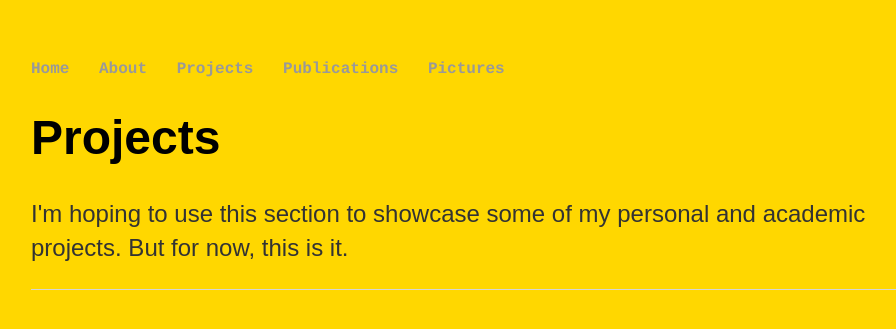
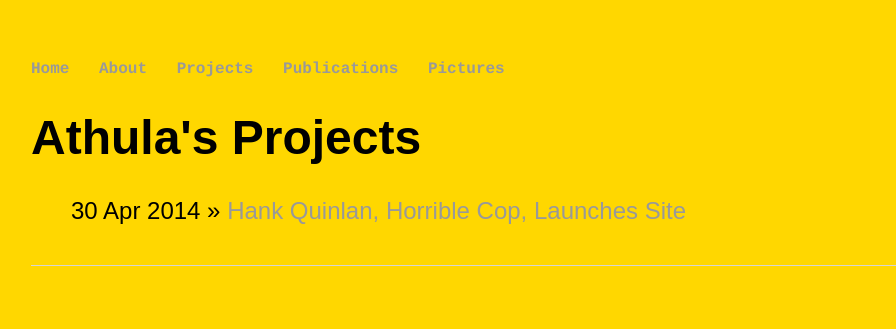
Before and after one commit to athpud/athpud.github.io, a Jekyll site: the page built from projects/index.html, in a window 1280 px wide. Shown: the top 329 px of the page, without its empty margins (161-1057 px from the left). Built offline with Jekyll 4.4.1, drawn with Linux system fonts in a browser that asks for light colours.

Commit message:
adding room for posts

```diff
--- a/projects/index.html
+++ b/projects/index.html
@@ -2,7 +2,10 @@
 layout: default
 title: Athula's Projects
 ---
-	<div class="projects">
-		<h1>Projects</h1>
-		<p>I'm hoping to use this section to showcase some of my personal and academic projects. But for now, this is it.</p>
-	</div>
+	<h1>{{ page.title }}</h1>
+	<ul class="posts">
+
+	  {% for post in site.posts %}
+	    <li><span>{{ post.date | date_to_string }}</span> » <a href="{{ post.url }}" title="{{ post.title }}">{{ post.title }}</a></li>
+	  {% endfor %}
+	</ul>
```
Also changed, not shown: _layouts/post.html (added, +9 -0 lines), _posts/2020-01-21-athula-blog-launch.md (added, +7 -0 lines), index_v2.html (added, +30 -0 lines), projects/index_v1.html (added, +8 -0 lines), images/IMG_5838.jpg (deleted), images/moss_garden.jpg (deleted), 2 other files.
